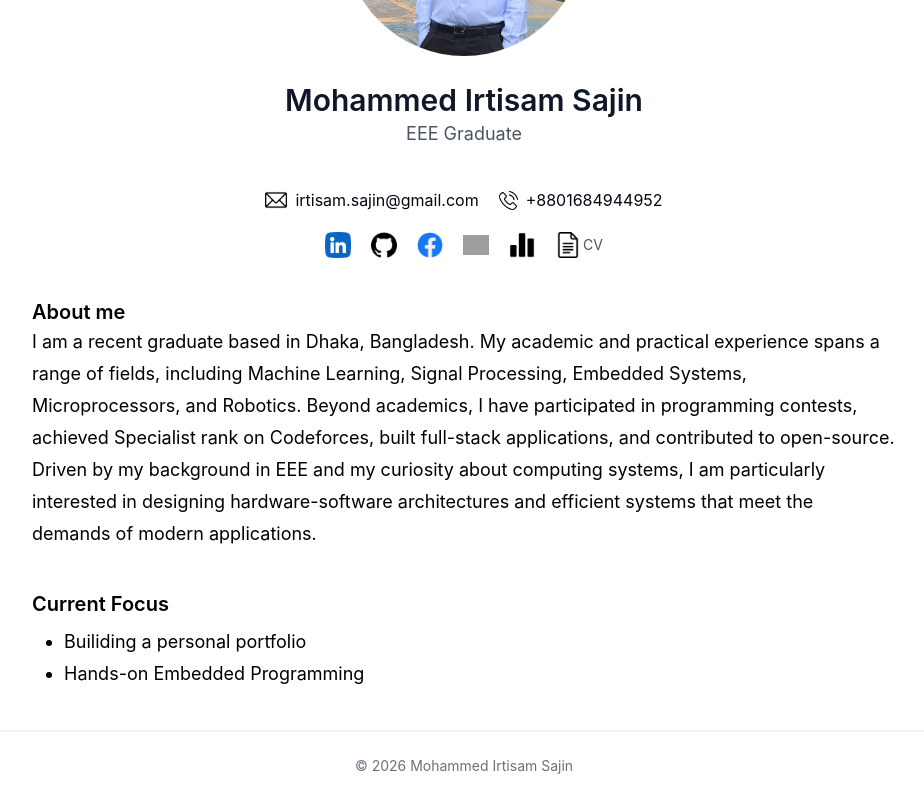
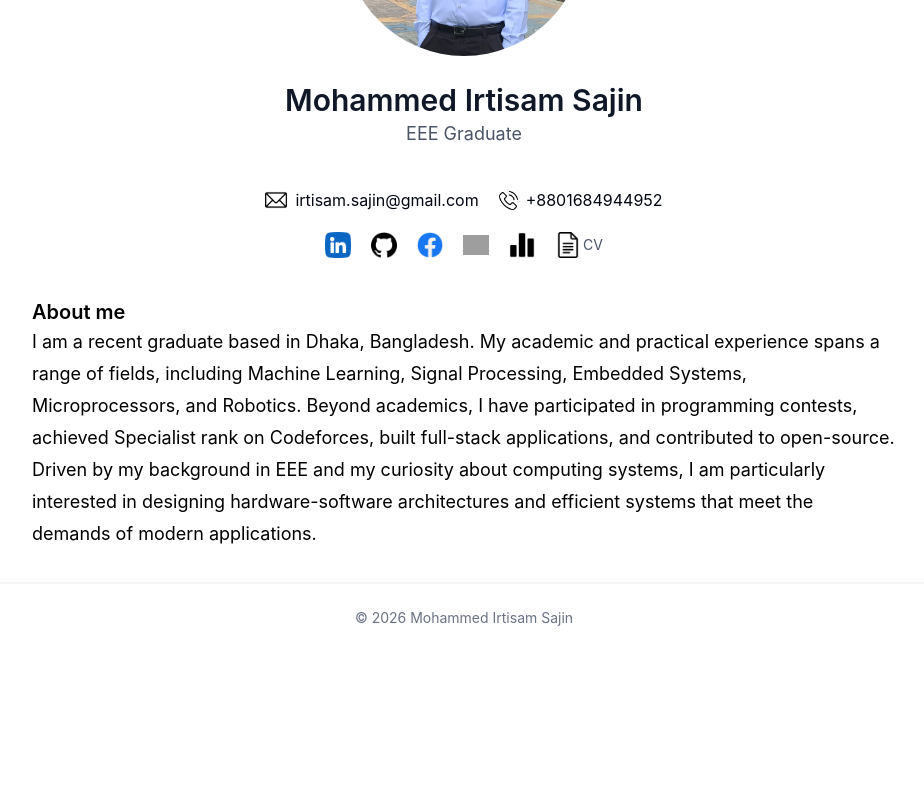
Before and after one commit to irtisamsajin/irtisamsajin.github.io, a React (Vite) app: page / in a window 1280 px wide. Shown: the part 326-1126 px from the top of the page, without its empty margins (176-1100 px from the left). After the commit the page ends 978 px from the top, so only its background shows below. Built offline with nearby package versions, Linux system fonts and the light colour scheme; grey boxes are pictures that could not be loaded.

Commit message:
Updae Home

```diff
--- a/src/routes/Home.jsx
+++ b/src/routes/Home.jsx
@@ -99,13 +99,11 @@ function Home() {
           </p>
 
         </div>
-        <div className="text-base sm:text-lg leading-7 sm:leading-8 sm:px-2">
+        <div className="hidden text-base sm:text-lg leading-7 sm:leading-8 sm:px-2">
           <h3 className="text-lg sm:text-xl font-semibold ">
             Current Focus
           </h3>
           <ul className="list-disc pl-5 sm:pl-8 my-2">
-            <li>Builiding a personal portfolio</li>
-            <li>Hands-on Embedded Programming</li>
           </ul>
         </div>
 
```
